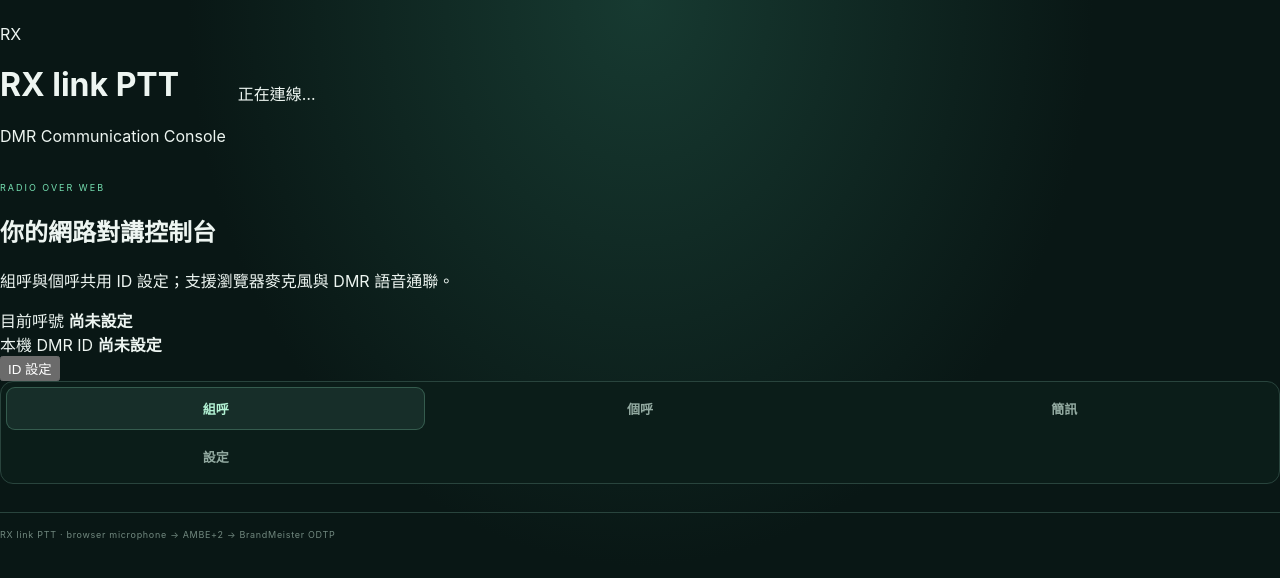
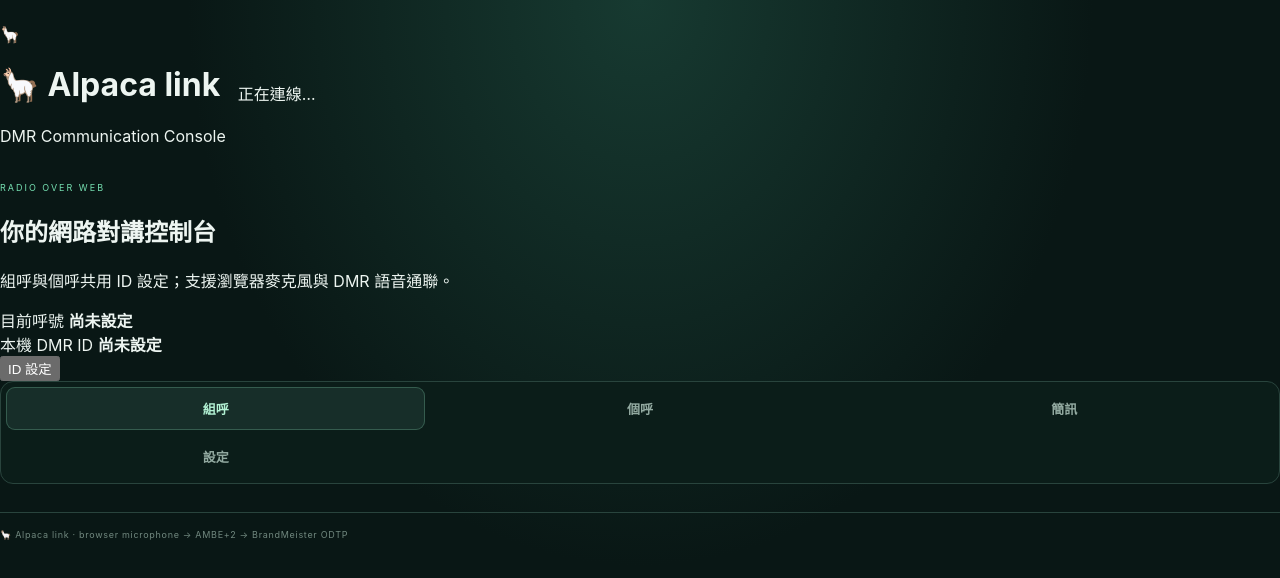
Before and after one commit to hit7067/rx-link-ptt, a website: page public/index.html in a window 1280 px wide. Drawn offline with Linux system fonts and the light colour scheme; no server answers.

Commit message:
Rename website branding to Alpaca link 🦙

```diff
--- a/public/index.html
+++ b/public/index.html
@@ -4,15 +4,15 @@
   <meta charset="UTF-8">
   <meta name="viewport" content="width=device-width, initial-scale=1">
   <meta name="theme-color" content="#111827">
-  <title>RX link PTT</title>
+  <title>🦙 Alpaca link</title>
   <link rel="stylesheet" href="/style.css">
 </head>
 <body>
   <header class="topbar">
     <div class="brand">
-      <div class="logo">RX</div>
+      <div class="logo" aria-label="Alpaca link">🦙</div>
       <div>
-        <h1>RX link PTT</h1>
+        <h1>🦙 Alpaca link</h1>
         <p>DMR Communication Console</p>
       </div>
     </div>
@@ -186,7 +186,7 @@
       </div>
     </section>
 
-    <footer>RX link PTT · browser microphone → AMBE+2 → BrandMeister ODTP</footer>
+    <footer>🦙 Alpaca link · browser microphone → AMBE+2 → BrandMeister ODTP</footer>
   </main>
 
   <script src="/app.js"></script>
```
